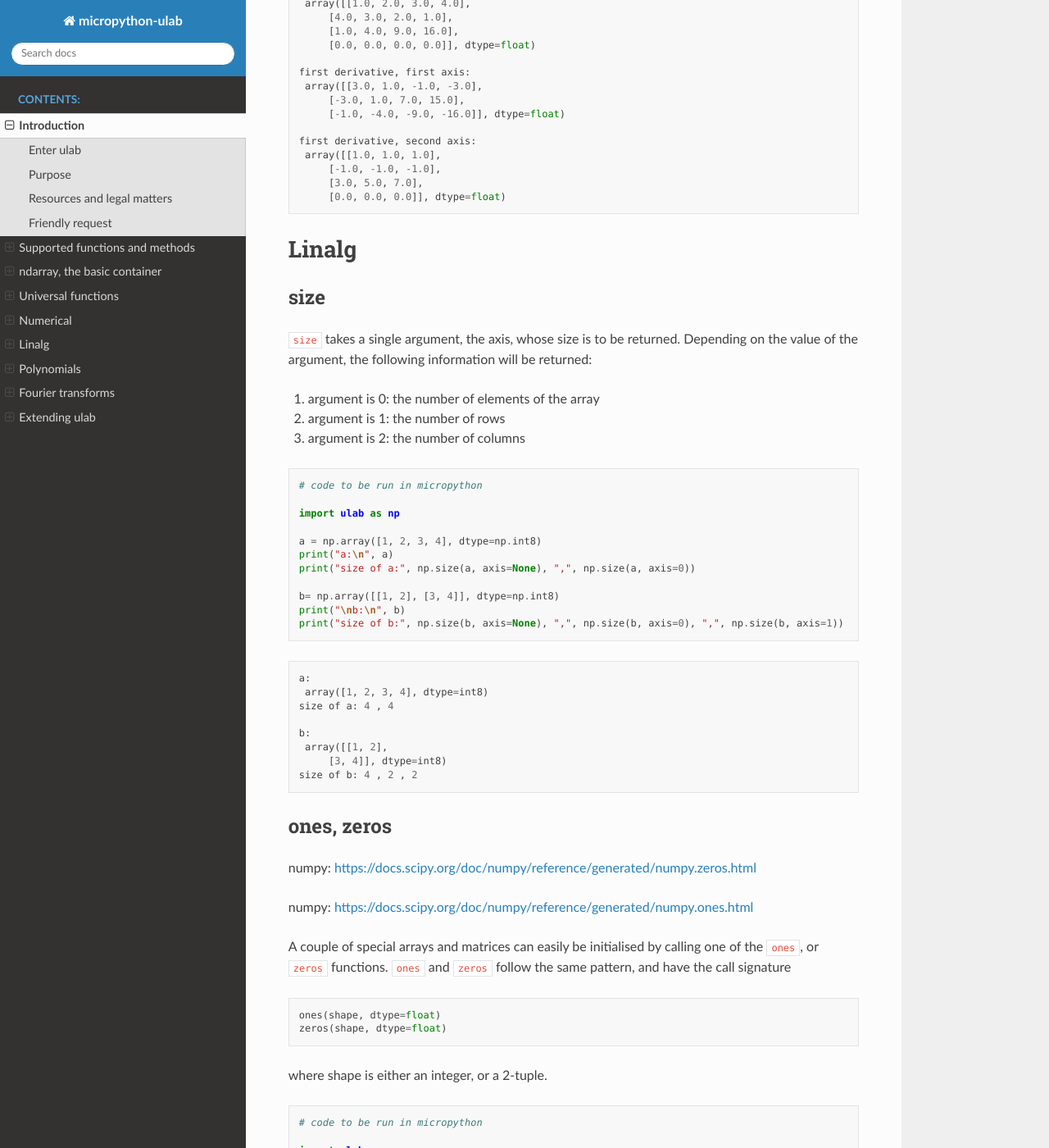
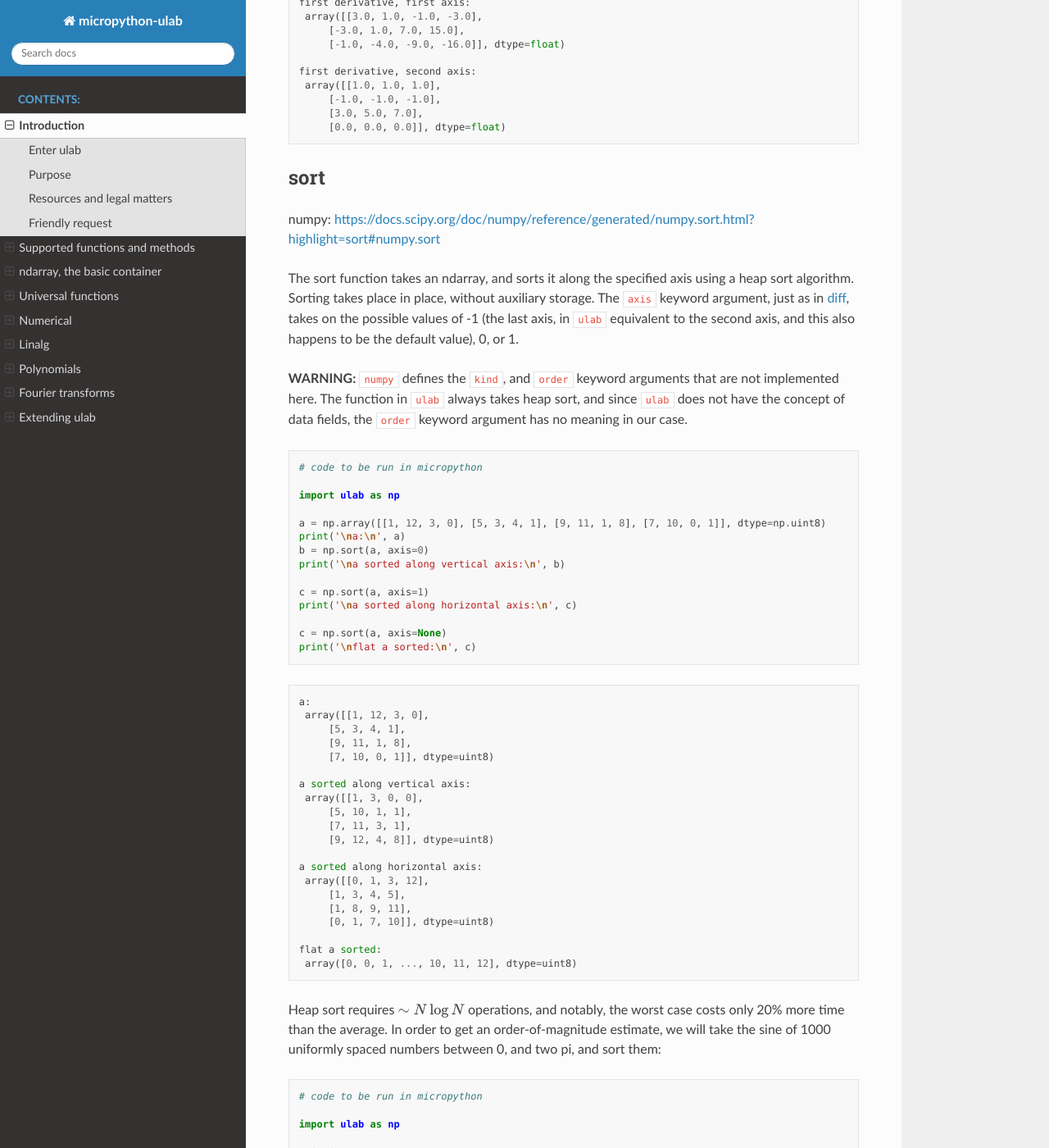
Before and after one commit to v923z/micropython-ulab, a Sphinx documentation site: the page built from docs/manual/source/ulab.rst, in a window 1280 px wide and 1400 px high, scrolled down 31324 px. Shown: the whole window at 82% size. Built offline with Sphinx 7.4.7 and the Read the Docs theme 2.0.0, drawn with Linux system fonts in a browser that asks for light colours; cross-references to code outside the pages are shown as plain code; some of the changed text lies outside the part shown.

Commit message:
first implementation of sort

```diff
--- a/docs/manual/source/ulab.rst
+++ b/docs/manual/source/ulab.rst
@@ -363,22 +363,6 @@ inspection, iteration etc.
 
     import ulab as np
 
-    a = np.array([1, 2, 3, 4, 5, 6, 7, 8])
-    print(a+5)
-
-.. parsed-literal::
-
-    here is an intarray([6.0, 7.0, 8.0, 9.0, 10.0, 11.0, 12.0, 13.0], dtype=float)
-
-
-
-
-.. code::
-
-    # code to be run in micropython
-
-    import ulab as np
-
     a = [1, 2, 3, 4, 5, 6, 7, 8]
     b = np.array(a)
     c = np.array(b)
@@ -557,6 +541,12 @@ directly.
 **WARNING:** ``asbytearray`` is a ``ulab``-only method; it has no
 equivalent in ``numpy``.
 
+In the example below, note the difference between ``a``, and ``buffer``:
+while both are designated as an array, you recognise the micropython
+array from the fact that it prints the typecode (``b`` in this
+particular case). The ``ndarray``, on the other hand, prints out the
+``dtype`` (``int8`` here).
+
 .. code::
 
     # code to be run in micropython
@@ -564,6 +554,7 @@ equivalent in ``numpy``.
     import ulab as np
 
     a = np.array([1, 2, 3, 4], dtype=np.int8)
+    print('a: ', a)
     buffer = a.asbytearray()
     print("array content:", buffer)
     buffer[1] = 123
@@ -571,6 +562,7 @@ equivalent in ``numpy``.
 
 .. parsed-literal::
 
+    a:  array([1, 2, 3, 4], dtype=int8)
     array content: array('b', [1, 2, 3, 4])
     array content: array('b', [1, 123, 3, 4])
 
@@ -1823,6 +1815,7 @@ array.
 diff
 ----
 
+numpy:
 https://docs.scipy.org/doc/numpy/reference/generated/numpy.diff.html
 
 The ``diff`` function returns the numerical derivative of the forward
@@ -1895,6 +1888,87 @@ and ``append`` keywords that can be found in ``numpy``.
 
 
 
+sort
+----
+
+numpy:
+https://docs.scipy.org/doc/numpy/reference/generated/numpy.sort.html?highlight=sort#numpy.sort
+
+The sort function takes an ndarray, and sorts it along the specified
+axis using a heap sort algorithm. Sorting takes place in place, without
+auxiliary storage. The ``axis`` keyword argument, just as in
+`diff <#diff>`__, takes on the possible values of -1 (the last axis, in
+``ulab`` equivalent to the second axis, and this also happens to be the
+default value), 0, or 1.
+
+**WARNING:** ``numpy`` defines the ``kind``, and ``order`` keyword
+arguments that are not implemented here. The function in ``ulab`` always
+takes heap sort, and since ``ulab`` does not have the concept of data
+fields, the ``order`` keyword argument has no meaning in our case.
+
+.. code::
+
+    # code to be run in micropython
+
+    import ulab as np
+
+    a = np.array([[1, 12, 3, 0], [5, 3, 4, 1], [9, 11, 1, 8], [7, 10, 0, 1]], dtype=np.uint8)
+    print('\na:\n', a)
+    b = np.sort(a, axis=0)
+    print('\na sorted along vertical axis:\n', b)
+
+    c = np.sort(a, axis=1)
+    print('\na sorted along horizontal axis:\n', c)
+
+    c = np.sort(a, axis=None)
+    print('\nflat a sorted:\n', c)
+
+.. parsed-literal::
+
+
+    a:
+     array([[1, 12, 3, 0],
+    	 [5, 3, 4, 1],
+    	 [9, 11, 1, 8],
+    	 [7, 10, 0, 1]], dtype=uint8)
+
+    a sorted along vertical axis:
+     array([[1, 3, 0, 0],
+    	 [5, 10, 1, 1],
+    	 [7, 11, 3, 1],
+    	 [9, 12, 4, 8]], dtype=uint8)
+
+    a sorted along horizontal axis:
+     array([[0, 1, 3, 12],
+    	 [1, 3, 4, 5],
+    	 [1, 8, 9, 11],
+    	 [0, 1, 7, 10]], dtype=uint8)
+
+    flat a sorted:
+     array([0, 0, 1, ..., 10, 11, 12], dtype=uint8)
+
+
+
+
+Heap sort requires :math:`\sim N\log N` operations, and notably, the
+worst case costs only 20% more time than the average. In order to get an
+order-of-magnitude estimate, we will take the sine of 1000 uniformly
+spaced numbers between 0, and two pi, and sort them:
+
+.. code::
+
+    # code to be run in micropython
+
+    import ulab as np
+
+    @timeit
+    def sort_time(array):
+        return np.sort(array)
+
+    b = np.sin(np.linspace(0, 6.28, num=1000))
+    print('b: ', b)
+    sort_time(b)
+    print('\nb sorted:\n', b)
 Linalg
 ======
 
@@ -2996,6 +3070,18 @@ and create a ``QString`` for the function name:
    ...
    };
 
+The exact form of the function object definition
+
+.. code:: c
+
+       MP_DEFINE_CONST_FUN_OBJ_1(useless_function_obj, userless_function);
+
+depends naturally on what exactly you implemented, i.e., how many
+arguments the function takes, whether only positional arguments allowed
+and so on. For a thorough discussion on how function objects have to be
+defined, see, e.g., the `user module programming
+manual <#https://micropython-usermod.readthedocs.io/en/latest/>`__.
+
 At this point, you should be able to compile the module with your
 extension by running ``make`` on the command line
 
@@ -3009,7 +3095,14 @@ for the unix port, and
 
    make BOARD=PYBV11 CROSS_COMPILE=<arm_tools_path>/bin/arm-none-eabi- USER_C_MODULES=../../../ulab all
 
-for the ``pyboard``.
+for the ``pyboard``, provided that the you have defined
+
+.. code:: makefile
+
+   #define MODULE_ULAB_ENABLED (1)
+
+somewhere in ``micropython/port/unix/mpconfigport.h``, or
+``micropython/stm32/unix/mpconfigport.h``, respectively.
 
 .. code::
 
```
Also changed, not shown: other parts of docs/manual/source/ulab.rst (+1 -1 lines), docs/ulab-change-log.md (+6 -0 lines), docs/ulab-manual.ipynb, docs/ulab.ipynb, 3 other files.
